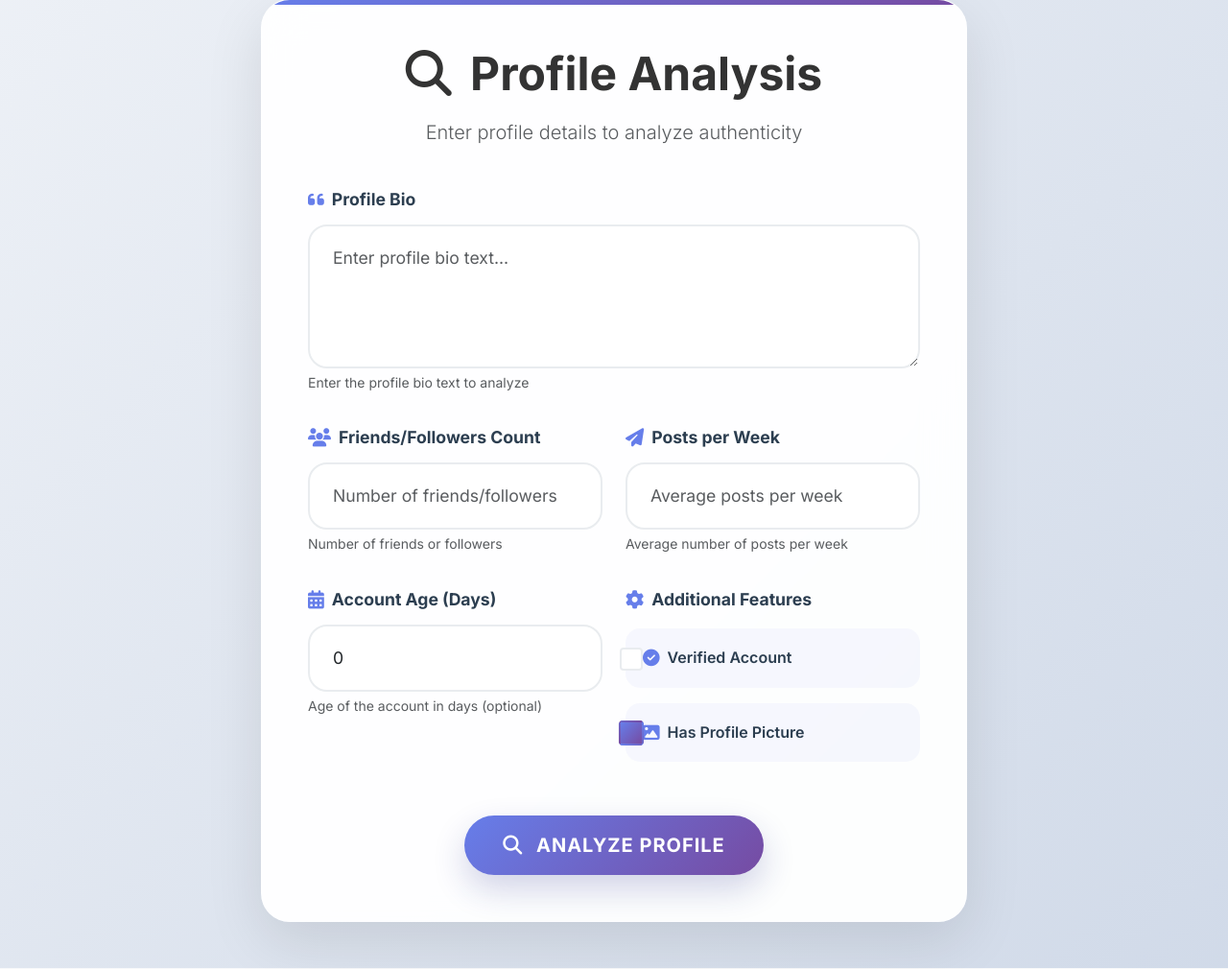
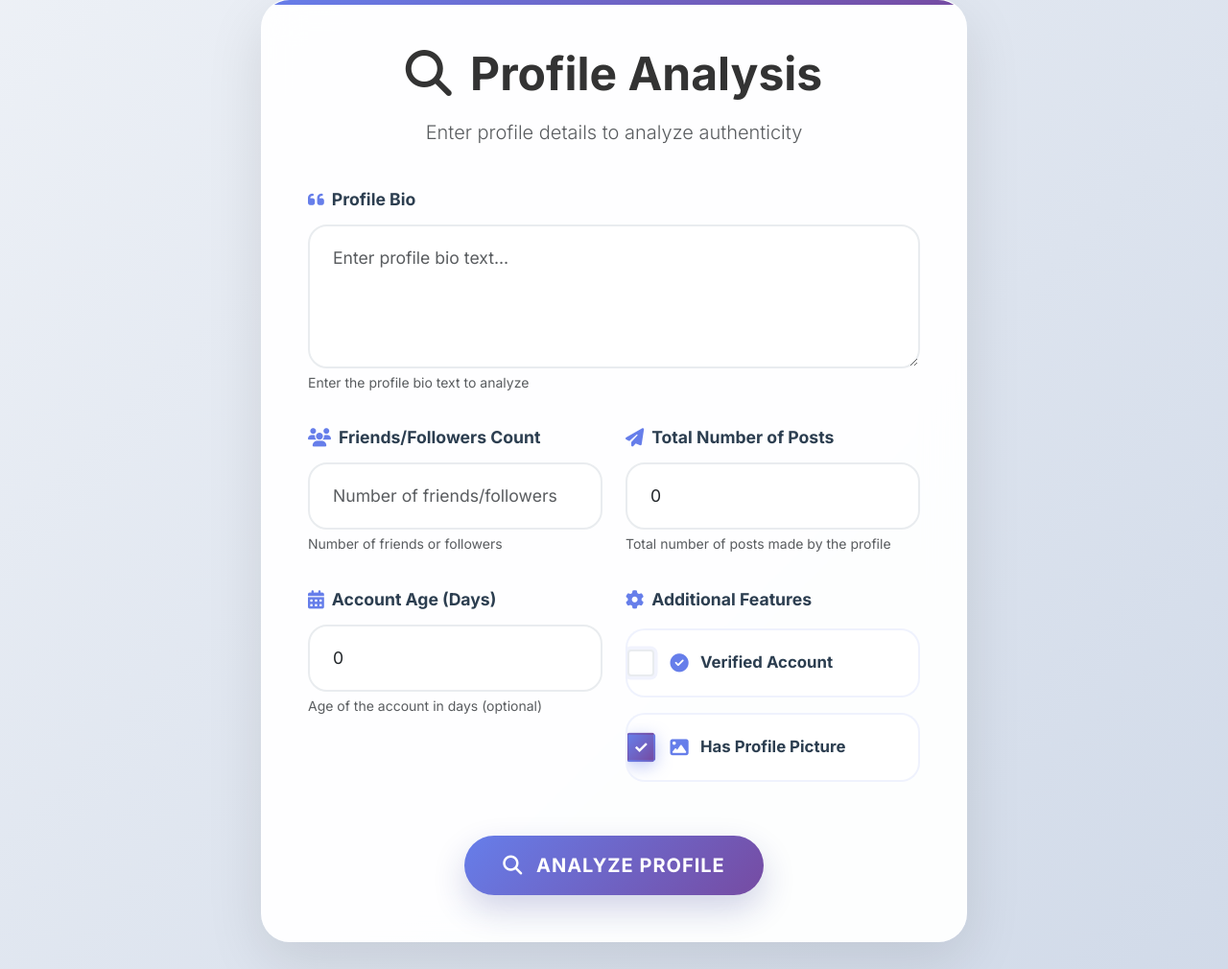
Before and after one commit to kavin-1817/fake-profile-detection, a Django app: page / in a window 1280 px wide. Shown: the part 696-1706 px from the top of the page at 96% size. Run offline with Django 5.2, Linux system fonts and the light colour scheme.

Commit message:
Initial commit: Fake Profile Detection Django Application

```diff
--- a/detection_app/admin.py
+++ b/detection_app/admin.py
@@ -3,7 +3,7 @@ from .models import Profile, DetectionResult, ModelMetrics, FlaggedProfile
 
 @admin.register(Profile)
 class ProfileAdmin(admin.ModelAdmin):
-    list_display = ['id', 'bio_preview', 'friends_count', 'posts_per_week', 'account_age_days', 'verified', 'created_at']
+    list_display = ['id', 'bio_preview', 'friends_count', 'total_posts', 'account_age_days', 'verified', 'created_at']
     list_filter = ['verified', 'profile_picture', 'created_at']
     search_fields = ['bio']
     readonly_fields = ['created_at']
--- a/detection_app/forms.py
+++ b/detection_app/forms.py
@@ -6,7 +6,7 @@ class ProfileForm(forms.ModelForm):
 
     class Meta:
         model = Profile
-        fields = ['bio', 'friends_count', 'posts_per_week', 'account_age_days', 'verified', 'profile_picture']
+        fields = ['bio', 'friends_count', 'total_posts', 'account_age_days', 'verified', 'profile_picture']
         widgets = {
             'bio': forms.Textarea(attrs={
                 'class': 'form-control',
@@ -20,9 +20,9 @@ class ProfileForm(forms.ModelForm):
                 'min': 0,
                 'required': True
             }),
-            'posts_per_week': forms.NumberInput(attrs={
+            'total_posts': forms.NumberInput(attrs={
                 'class': 'form-control',
-                'placeholder': 'Average posts per week',
+                'placeholder': 'Total number of posts',
                 'min': 0,
                 'required': True
             }),
@@ -42,7 +42,7 @@ class ProfileForm(forms.ModelForm):
         labels = {
             'bio': 'Profile Bio',
             'friends_count': 'Friends/Followers Count',
-            'posts_per_week': 'Posts per Week',
+            'total_posts': 'Total Number of Posts',
             'account_age_days': 'Account Age (Days)',
             'verified': 'Verified Account',
             'profile_picture': 'Has Profile Picture'
@@ -50,7 +50,7 @@ class ProfileForm(forms.ModelForm):
         help_texts = {
             'bio': 'Enter the profile bio text to analyze',
             'friends_count': 'Number of friends or followers',
-            'posts_per_week': 'Average number of posts per week',
+            'total_posts': 'Total number of posts made by the profile',
             'account_age_days': 'Age of the account in days (optional)',
             'verified': 'Check if this is a verified account',
             'profile_picture': 'Check if the profile has a picture'
--- a/detection_app/models.py
+++ b/detection_app/models.py
@@ -7,7 +7,7 @@ class Profile(models.Model):
     """Model to store user profile information"""
     bio = models.TextField(help_text="Profile bio text")
     friends_count = models.PositiveIntegerField(help_text="Number of friends/followers")
-    posts_per_week = models.PositiveIntegerField(help_text="Average posts per week")
+    total_posts = models.PositiveIntegerField(default=0, help_text="Total number of posts")
     account_age_days = models.PositiveIntegerField(default=0, help_text="Account age in days")
     profile_picture = models.BooleanField(default=True, help_text="Has profile picture")
     verified = models.BooleanField(default=False, help_text="Is verified account")
--- a/detection_app/templates/detection_app/index.html
+++ b/detection_app/templates/detection_app/index.html
@@ -95,16 +95,16 @@
 
                                 <div class="col-md-6">
                                     <div class="form-group">
-                                        <label for="{{ form.posts_per_week.id_for_label }}" class="form-label">
-                                            <i class="fas fa-paper-plane"></i>{{ form.posts_per_week.label }}
+                                        <label for="{{ form.total_posts.id_for_label }}" class="form-label">
+                                            <i class="fas fa-paper-plane"></i>{{ form.total_posts.label }}
                                         </label>
-                                        {{ form.posts_per_week }}
-                                        {% if form.posts_per_week.help_text %}
-                                        <div class="form-text">{{ form.posts_per_week.help_text }}</div>
+                                        {{ form.total_posts }}
+                                        {% if form.total_posts.help_text %}
+                                        <div class="form-text">{{ form.total_posts.help_text }}</div>
                                         {% endif %}
-                                        {% if form.posts_per_week.errors %}
+                                        {% if form.total_posts.errors %}
                                         <div class="text-danger small mt-1">
-                                            {% for error in form.posts_per_week.errors %}{{ error }}{% endfor %}
+                                            {% for error in form.total_posts.errors %}{{ error }}{% endfor %}
                                         </div>
                                         {% endif %}
                                     </div>
@@ -131,6 +131,7 @@
                                             <i class="fas fa-cog"></i>Additional Features
                                         </label>
 
+                                        <div class="checkbox-container">
                                             <div class="form-check">
                                                 {{ form.verified }}
                                                 <label class="form-check-label" for="{{ form.verified.id_for_label }}">
@@ -389,48 +391,126 @@
     }
 
     /* Enhanced Checkbox Styling */
+    .checkbox-container {
+        display: flex;
+        flex-direction: column;
+        gap: 1rem;
+        margin-top: 1rem;
+    }
+
     .form-check {
-        padding: 1rem;
-        background: rgba(102, 126, 234, 0.05);
-        border-radius: 15px;
-        margin-bottom: 1rem;
-        transition: all 0.3s ease;
-        border: 2px solid transparent;
+        padding: 1.25rem 1.5rem;
+        background: rgba(255, 255, 255, 0.8);
+        border-radius: 20px;
+        margin-bottom: 0;
+        transition: all 0.3s cubic-bezier(0.4, 0, 0.2, 1);
+        border: 2px solid rgba(102, 126, 234, 0.1);
+        display: flex;
+        align-items: center;
+        gap: 1rem;
+        position: relative;
+        overflow: hidden;
+    }
+
+    .form-check::before {
+        content: '';
+        position: absolute;
+        top: 0;
+        left: 0;
+        right: 0;
+        height: 3px;
+        background: var(--primary-gradient);
+        transform: scaleX(0);
+        transition: transform 0.3s ease;
     }
 
     .form-check:hover {
-        background: rgba(102, 126, 234, 0.1);
-        border-color: rgba(102, 126, 234, 0.2);
-        transform: translateY(-2px);
+        background: rgba(102, 126, 234, 0.08);
+        border-color: rgba(102, 126, 234, 0.3);
+        transform: translateY(-3px);
+        box-shadow: 0 8px 25px rgba(102, 126, 234, 0.15);
+    }
+
+    .form-check:hover::before {
+        transform: scaleX(1);
     }
 
     .form-check-input {
-        width: 1.5rem;
-        height: 1.5rem;
-        border-radius: 50%;
+        width: 1.75rem;
+        height: 1.75rem;
+        border-radius: 8px;
         border: 2px solid #e9ecef;
-        transition: all 0.3s ease;
-        margin-top: 0.1rem;
+        transition: all 0.3s cubic-bezier(0.4, 0, 0.2, 1);
+        margin: 0;
+        position: relative;
+        background: white;
+        cursor: pointer;
     }
 
     .form-check-input:checked {
         background: var(--primary-gradient);
         border-color: transparent;
         transform: scale(1.1);
+        box-shadow: 0 4px 15px rgba(102, 126, 234, 0.4);
+    }
+
+    .form-check-input:checked::after {
+        content: '✓';
+        position: absolute;
+        top: 50%;
+        left: 50%;
+        transform: translate(-50%, -50%);
+        color: white;
+        font-weight: bold;
+        font-size: 1rem;
+    }
+
+    .form-check-input:focus {
+        box-shadow: 0 0 0 0.2rem rgba(102, 126, 234, 0.25);
+        outline: none;
     }
 
     .form-check-label {
-        font-weight: 600;
+        font-weight: 700;
         color: #2c3e50;
         cursor: pointer;
         display: flex;
         align-items: center;
-        gap: 0.5rem;
+        gap: 0.75rem;
+        flex: 1;
+        font-size: 1.05rem;
+        line-height: 1.4;
     }
 
     .form-check-label i {
         color: #667eea;
-        font-size: 1.1rem;
+        font-size: 1.2rem;
+        width: 20px;
+        text-align: center;
+    }
+
+    .form-check-label:hover {
+        color: #667eea;
+    }
+
+    /* Checkbox Animation */
+    .form-check-input:not(:checked) {
+        animation: pulse-unchecked 2s infinite;
+    }
+
+    @keyframes pulse-unchecked {
+        0%, 100% { box-shadow: 0 0 0 0 rgba(102, 126, 234, 0); }
+        50% { box-shadow: 0 0 0 4px rgba(102, 126, 234, 0.1); }
+    }
+
+    .form-check-input:checked {
+        animation: pulse-checked 0.6s ease-out;
+    }
+
+    @keyframes pulse-checked {
+        0% { transform: scale(1); }
+        50% { transform: scale(1.2); }
+        100% { transform: scale(1.1); }
     }
 
     /* Feature Cards Enhancement */
--- a/detection_app/views.py
+++ b/detection_app/views.py
@@ -82,7 +82,7 @@ def extract_text_features(text):
         'spam_words': spam_word_count
     }
 
-def predict_profile(bio, friends_count, posts_per_week, account_age_days=0, verified=False, profile_pic=True):
+def predict_profile(bio, friends_count, total_posts, account_age_days=0, verified=False, profile_pic=True):
     """Predict if a profile is fake using the ML model"""
     model_data = load_model()
 
@@ -99,7 +99,7 @@ def predict_profile(bio, friends_count, posts_per_week, account_age_days=0, veri
         # Prepare numeric features
         numeric_features = np.array([[
             friends_count,
-            posts_per_week,
+            total_posts,
             account_age_days,
             int(verified),
             int(profile_pic),
@@ -140,14 +140,14 @@ def index(request):
             # Get form data
             bio = form.cleaned_data['bio']
             friends_count = form.cleaned_data['friends_count']
-            posts_per_week = form.cleaned_data['posts_per_week']
+            total_posts = form.cleaned_data['total_posts']
             account_age_days = form.cleaned_data.get('account_age_days', 0)
             verified = form.cleaned_data.get('verified', False)
             profile_pic = form.cleaned_data.get('profile_picture', True)
 
             # Make prediction
             prediction, confidence, error = predict_profile(
-                bio, friends_count, posts_per_week, account_age_days, verified, profile_pic
+                bio, friends_count, total_posts, account_age_days, verified, profile_pic
             )
 
             if prediction is not None:
@@ -155,7 +155,7 @@ def index(request):
                 profile = Profile.objects.create(
                     bio=bio,
                     friends_count=friends_count,
-                    posts_per_week=posts_per_week,
+                    total_posts=total_posts,
                     account_age_days=account_age_days,
                     verified=verified,
                     profile_picture=profile_pic
@@ -170,7 +170,7 @@ def index(request):
                     features_used={
                         'text_length': len(bio),
                         'friends_count': friends_count,
-                        'posts_per_week': posts_per_week,
+                        'total_posts': total_posts,
                         'account_age_days': account_age_days,
                         'verified': verified,
                         'profile_picture': profile_pic
```
Also changed, not shown: other parts of detection_app/templates/detection_app/index.html (+38 -0 lines), detection_app/train_model.py (+16 -13 lines), detection_app/migrations/0002_remove_profile_posts_per_week_profile_total_posts.py (added), 1 other file. Lines whose indentation alone changed are shown as unchanged.
